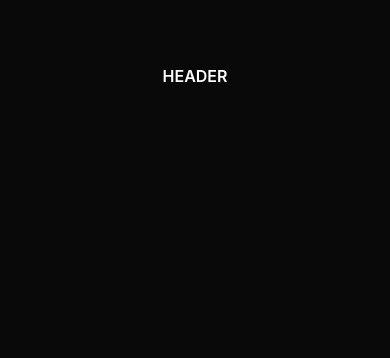
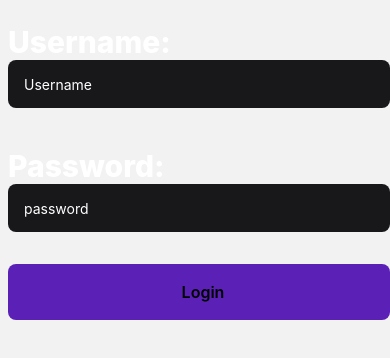
Before and after one commit to sbebenzi/myDot, a React Native app: screen / in a window 390 px wide. Shown: the top 358 px of the page. Built offline with nearby package versions, Linux system fonts and the light colour scheme.

Commit message:
Routes- Login

```diff
--- a/src/routes/app.routes.tsx
+++ b/src/routes/app.routes.tsx
@@ -2,11 +2,16 @@ import { createNativeStackNavigator } from '@react-navigation/native-stack';
 
 const { Navigator, Screen } = createNativeStackNavigator();
 
-import { Home } from '../screens/Home';
+import  Home  from '../screens/Home';
+import  Login  from '../Login/index';
 
 export function AppRoutes() {
     return(
     <Navigator screenOptions={ {headerShown: false}}>
+           <Screen
+            name='login'
+            component={Login}
+        />
         <Screen
             name='home'
             component={Home}
--- a/src/screens/Home.tsx
+++ b/src/screens/Home.tsx
@@ -1,7 +1,7 @@
 import { View } from "react-native";
-import { Header } from "../components/Header";
+import { Header } from "../Components/Header";
 
-export function Home(){
+export default function Home(){
     return(
         <View className="flex-1 bg-background px-8 pt-16">
             <Header/>
```
